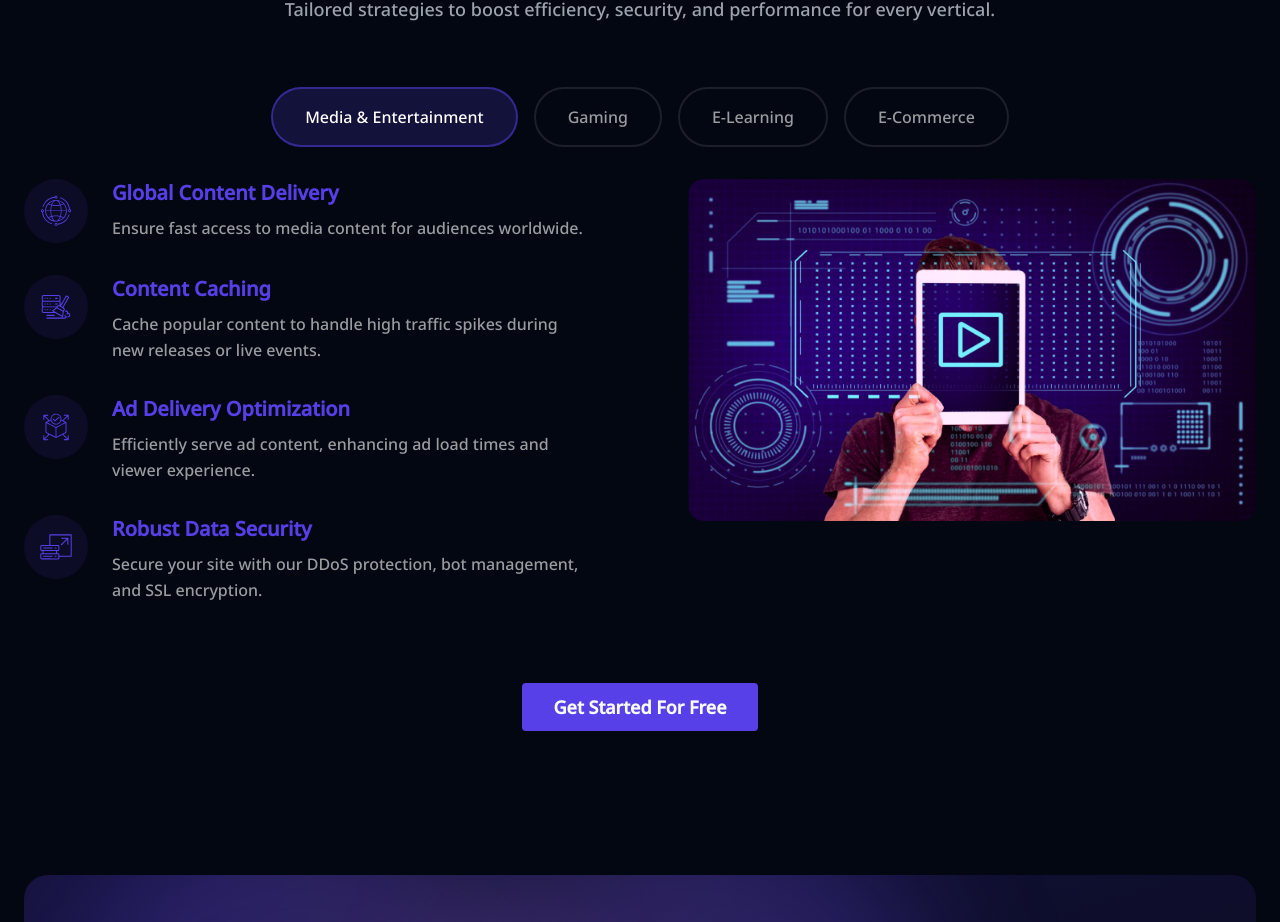
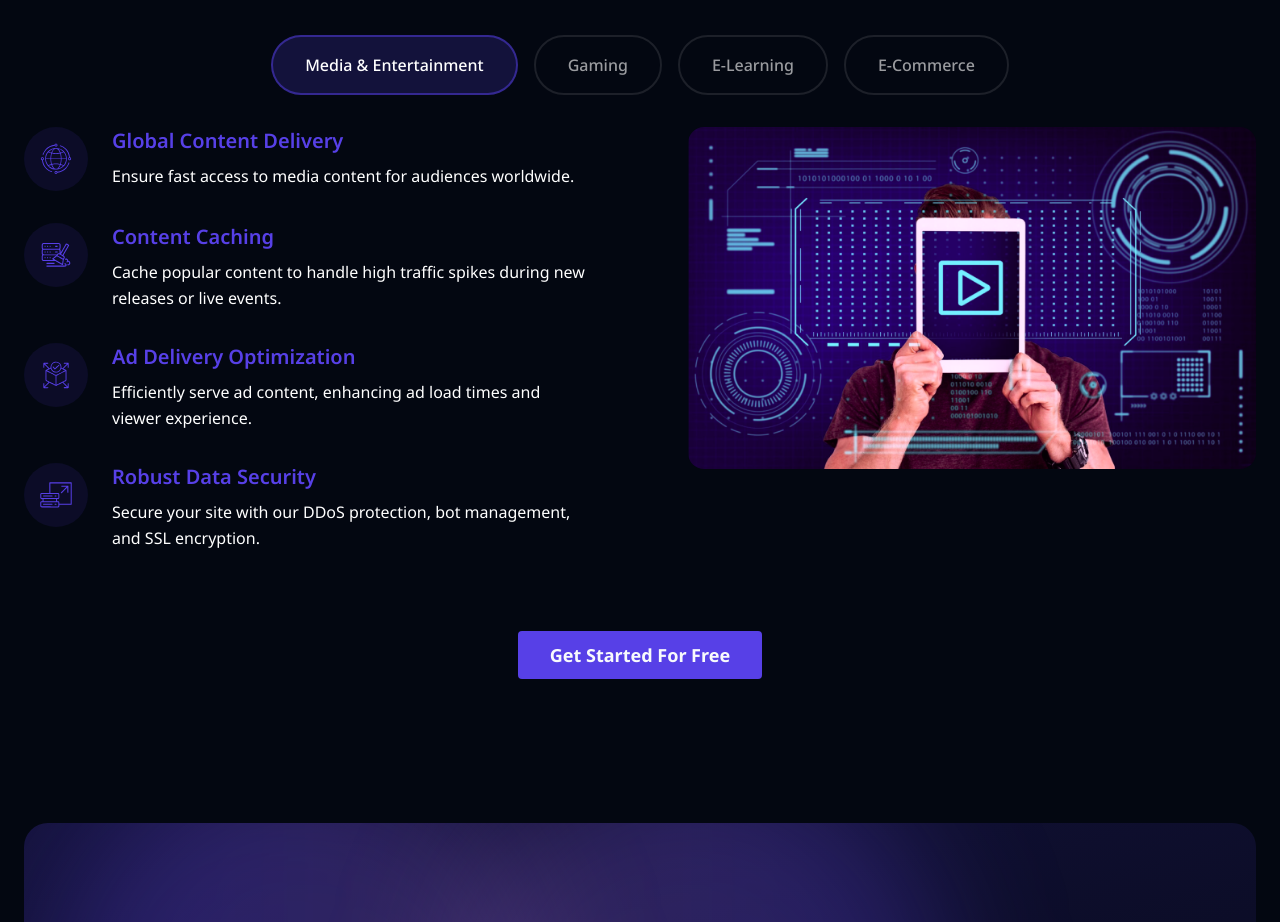
Before and after one commit to varunpandey0502/vergecloud-dark, a Next.js app: page / in a window 1280 px wide. Shown: the part 5795-6717 px from the top of the page. Built offline with nearby package versions, Linux system fonts and the light colour scheme.

Commit message:
ui: fix styling

```diff
--- a/components/features/FeatureDisplay.tsx
+++ b/components/features/FeatureDisplay.tsx
@@ -37,10 +37,10 @@ export const FeatureDisplay = ({
               <img src={feature.icon} alt={feature.title} className="w-8 h-8" />
             </div>
             <div className="space-y-2">
-              <h3 className="text-[#573FE7] text-xl font-semibold">
+              <h3 className="text-primary text-xl font-semibold">
                 {feature.title}
               </h3>
-              <p className="text-white/60 text-base leading-relaxed">
+              <p className="text-white text-base leading-relaxed">
                 {feature.description}
               </p>
             </div>
--- a/fonts.ts
+++ b/fonts.ts
@@ -1,7 +1,7 @@
 import { Noto_Sans } from "next/font/google";
 
 const notoSans = Noto_Sans({
-  weight: "500",
+  weight: ["400", "500", "600", "700"],
   display: "swap",
   variable: "--font-noto-sans",
   subsets: ["latin"],
```
